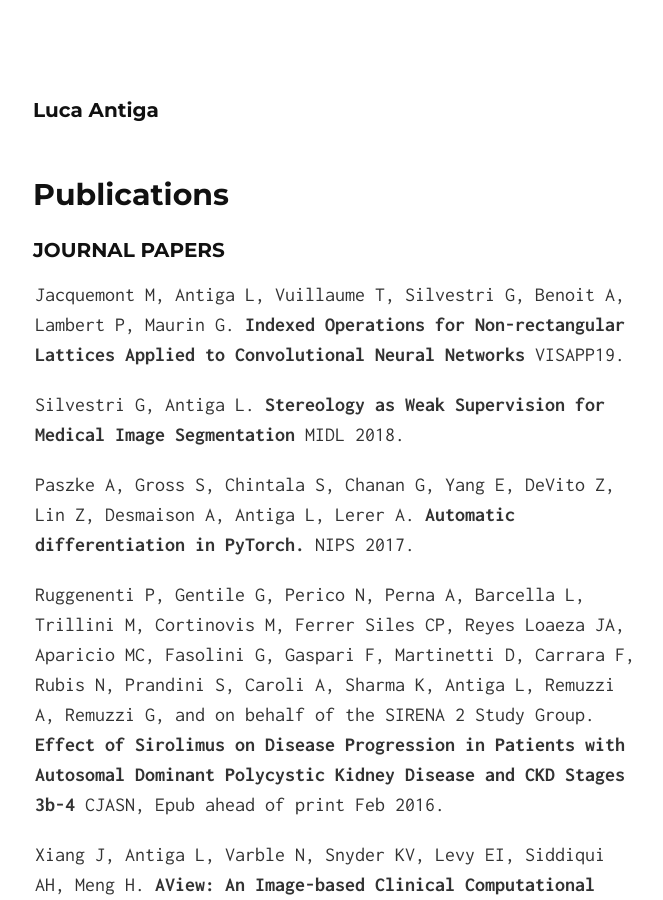
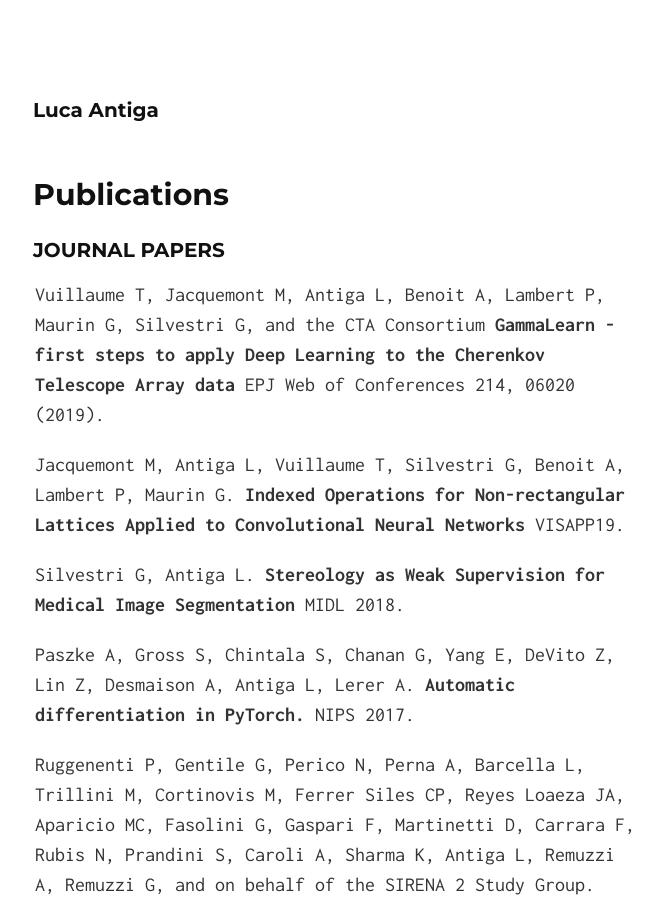
Before and after one commit to lantiga/lantiga.github.com, a Jekyll site: the page built from publications.html, in a window 1280 px wide and 900 px high. Shown: the whole window, without its empty margins (305-968 px from the left). Built offline with Jekyll 4.4.1, drawn with Linux system fonts in a browser that asks for light colours; Markdown is read by kramdown in place of the engine named in the settings.

Commit message:
Update publications

```diff
--- a/_includes/publications.md
+++ b/_includes/publications.md
@@ -3,6 +3,7 @@
 ## Publications
 
 ### Journal papers
+* Vuillaume T, Jacquemont M, Antiga L, Benoit A, Lambert P, Maurin G, Silvestri G, and the CTA Consortium **GammaLearn - first steps to apply Deep Learning to the Cherenkov Telescope Array data** EPJ Web of Conferences 214, 06020 (2019).
 * Jacquemont M, Antiga L, Vuillaume T, Silvestri G, Benoit A, Lambert P, Maurin G. **Indexed Operations for Non-rectangular Lattices Applied to Convolutional Neural Networks** VISAPP19.
 * Silvestri G, Antiga L. **Stereology as Weak Supervision for Medical Image Segmentation** MIDL 2018.
 * Paszke A, Gross S, Chintala S, Chanan G, Yang E, DeVito Z, Lin Z, Desmaison A, Antiga L, Lerer A. **Automatic differentiation in PyTorch.** NIPS 2017.
```
